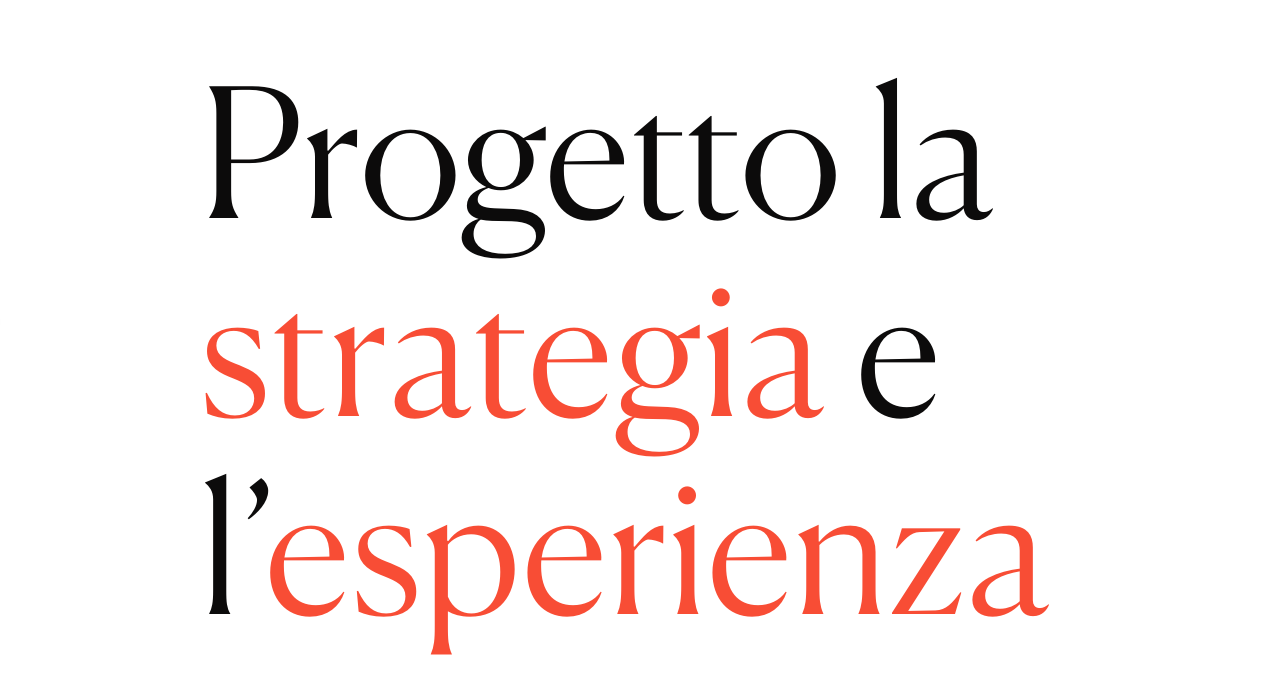
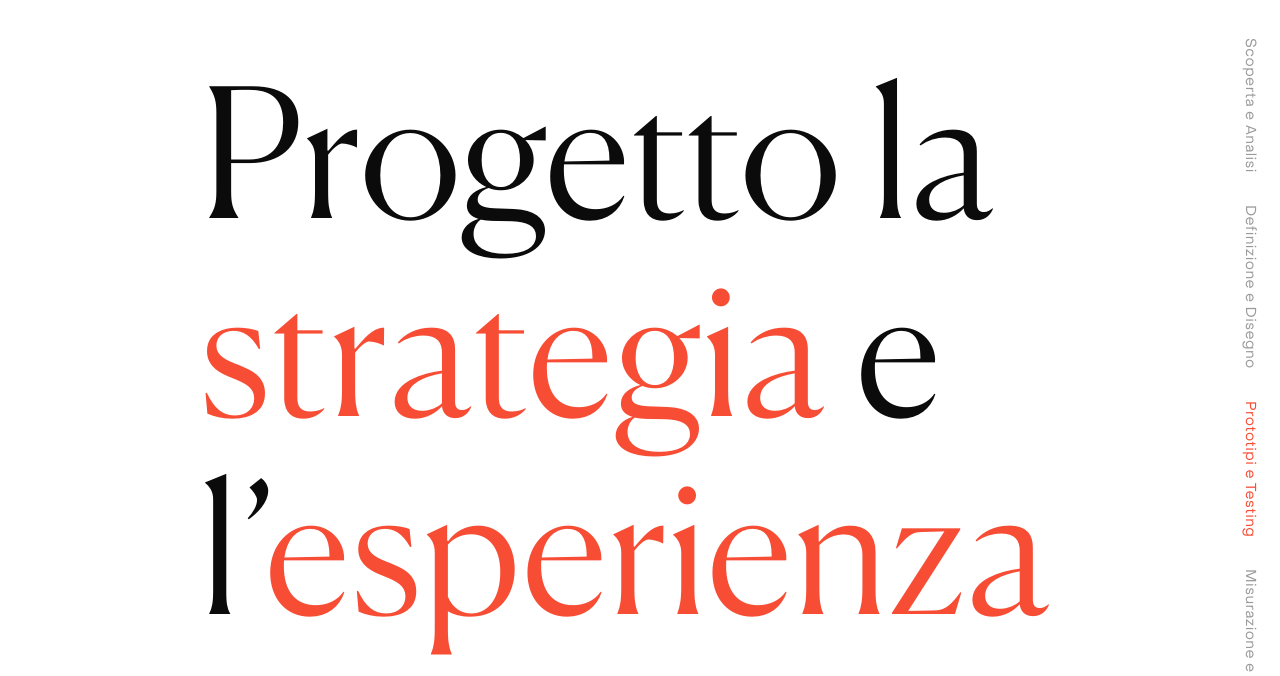
Before and after one commit to GiovannaMonti/code-lab, a plain HTML site: page servizi.html in a window 1280 px wide. Shown: the part 108-784 px from the top of the page. Drawn offline with nearby package versions, Linux system fonts and the light colour scheme.

Commit message:
add vertical menu

```diff
--- /dev/null
+++ b/js/vertical-menu.js
@@ -0,0 +1,42 @@
+$(document).ready(function () {
+  var contentSection = $(".content-section")
+  var navigation = $(".vertical-nav")
+
+  //when a nav link is clicked, smooth scroll to the section
+  navigation.on("click", "a", function (event) {
+    event.preventDefault() //prevents previous event
+    smoothScroll($(this.hash))
+  })
+
+  //update navigation on scroll...
+  $(window).on("scroll", function () {
+    updateNavigation()
+  })
+  //...and when the page starts
+  updateNavigation()
+
+  /////FUNCTIONS
+  function updateNavigation() {
+    contentSection.each(function () {
+      var sectionName = $(this).attr("id")
+      var navigationMatch = $('nav a[href="#' + sectionName + '"]')
+      if (
+        $(this).offset().top - $(window).height() / 2 < $(window).scrollTop() &&
+        $(this).offset().top + $(this).height() - $(window).height() / 2 >
+          $(window).scrollTop()
+      ) {
+        navigationMatch.addClass("active-section")
+      } else {
+        navigationMatch.removeClass("active-section")
+      }
+    })
+  }
+  function smoothScroll(target) {
+    $("body,html").animate(
+      {
+        scrollTop: target.offset().top - $("header").height(),
+      },
+      800
+    )
+  }
+})
--- a/scss/style.scss
+++ b/scss/style.scss
@@ -8,7 +8,9 @@
 .display-mobile{
     display: block;
 }
-
+.vertical-menu{
+    display: none;
+}
 // HEADER MOBILE
 .logo, #open-menu{
     z-index: 3000;
@@ -655,6 +657,25 @@ section{
 // ----------- MEDIA 900px ---------------
 
 @media(min-width: 900px){
+    .vertical-menu{
+        z-index: 1200;
+        padding: 0;
+        display: block;
+        position: fixed;
+        right: 0;
+        .active-section{
+            color: $red;
+        }
+        li{
+            writing-mode:vertical-rl;
+            padding: 1rem;
+            a{
+                font-size: .9rem;
+                text-decoration: none;
+                color: $grey;
+            }
+        }
+    }
     #open-menu, aside, #menu-control{
         display: none;
     }
--- a/servizi.html
+++ b/servizi.html
@@ -10,6 +10,8 @@
     <script type="module" src="js/index.js"></script>
     <script type="module" src="js/accordion.js"></script>
     <script type="module" src="js/slider.js"></script>
+    <script src="https://code.jquery.com/jquery-3.6.0.min.js" integrity="sha256-/xUj+3OJU5yExlq6GSYGSHk7tPXikynS7ogEvDej/m4=" crossorigin="anonymous"></script>
+    <script type="module" src="js/vertical-menu.js"></script>
 </head>
 <body>
     <label for="menu-control" class="hamburger open-menu closed" id="open-menu">
@@ -79,6 +81,32 @@
                 </a>
             </div>
         </header>
+        <section class="vertical-menu">
+            <nav class="vertical-nav">
+                <ul>
+                    <li>
+                        <a href="#section1">
+                            <p>Scoperta e Analisi</p>
+                        </a>
+                    </li>
+                    <li>
+                        <a href="#section2">
+                            Definizione e Disegno
+                        </a>
+                    </li>
+                    <li>
+                        <a href="#section3">
+                            Prototipi e Testing
+                        </a>
+                    </li>
+                    <li>
+                        <a href="#section4">
+                            Misurazione e Reporting
+                        </a>
+                    </li>
+                </ul>
+            </nav>
+        </section>
         <main>
             <h1>Progetto la<br>
                 <span>strategia</span> e<br>
@@ -113,7 +141,7 @@
                 <a href="#" id="servizi">Guarda i miei lavori</a>
                 <a href="#" id="lavori">Scopri per chi lavoro</a>
             </div>
-            <section class="scoperta-analisi">
+            <section class="scoperta-analisi content-section" id="section1">
                 <h3 class="label display-desktop">STRATEGIA</h3>
                 <h2 class="display-desktop">Scoperta<br> e Analisi</h2>
                 <h2 class="display-mobile">Attività strategiche e di esperienza</h2>
@@ -204,7 +232,7 @@
                 <h2><a href="#analisi" class="accordion-toggle">Analisi Qualitative e Quantitative</a></h2>
                 <div class="accordion-content" id="analisi"><p>Lorem ipsum dolor sit amet consectetur adipisicing elit. Placeat ipsa sint nam sit explicabo magnam, vel ex illo recusandae facere?</p></div>
             </section>
-            <section class="scoperta-analisi">
+            <section class="scoperta-analisi content-section" id="section2">
                 <h3 class="label display-desktop">FASE STRATEGICA</h3>
                 <h2 class="display-desktop">Definizione<br> e Disegno</h2>
                 <svg class="triangles display-desktop" width="920" height="573" viewBox="0 0 920 573" fill="none" xmlns="http://www.w3.org/2000/svg">
@@ -229,7 +257,7 @@
                     <div class="accordion-content" id="wireframing"><p>Lorem ipsum dolor sit amet consectetur adipisicing elit. Placeat ipsa sint nam sit explicabo magnam, vel ex illo recusandae facere?</p></div>
                 </section>
             </section>
-            <section class="scoperta-analisi">
+            <section class="scoperta-analisi content-section" id="section3">
                 <h3 class="label display-desktop">FASE DI ESPERIENZA</h3>
                 <h2 class="display-desktop">Prototipazione<br> e Testing</h2>
                 <svg class="triangles display-desktop" width="920" height="573" viewBox="0 0 920 573" fill="none" xmlns="http://www.w3.org/2000/svg">
@@ -273,7 +301,7 @@
     </section>
     <div class="pagina servizi">
         <main>
-            <section class="scoperta-analisi">
+            <section class="scoperta-analisi content-section" id="section4">
                 <h3 class="label display-desktop">SOLUZIONE UNICA PER STARTUP O PRIVATI</h3>
                 <h2 class="display-desktop">Design Sprint</h2>
                 <svg class="triangles display-desktop" width="920" height="573" viewBox="0 0 920 573" fill="none" xmlns="http://www.w3.org/2000/svg">
```
Also changed, not shown: chi-sono.html (+38 -6 lines), collaborazione.html (+21 -1 lines), css/style.css, css/style.min.css, 2 other files.
